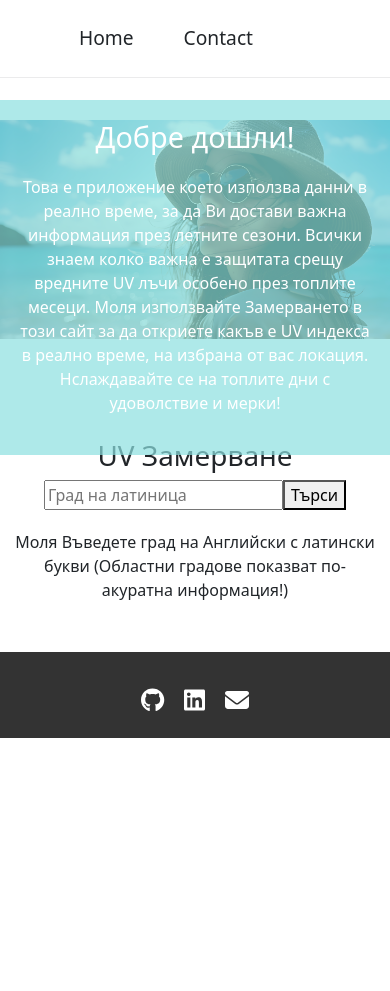
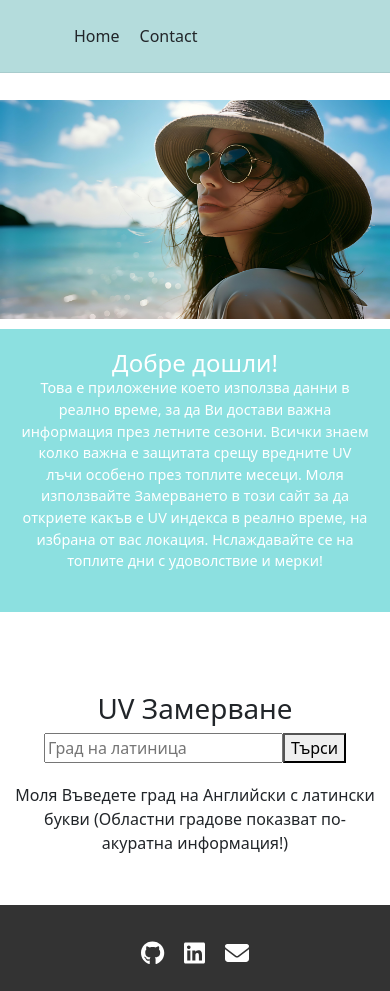
Before and after one commit to unicorn453/UV-Tracker, a React (Vite) app: page / in a window 390 px wide. Before the commit the page ends 844 px from the top, so only its background shows below. Built offline with nearby package versions, Linux system fonts and the light colour scheme; no server answers.

Commit message:
changes in styling mobile resp

```diff
--- a/src/components/UvDataFethch.jsx
+++ b/src/components/UvDataFethch.jsx
@@ -2,6 +2,7 @@ import React, { useEffect } from "react";
 import { fetchUVData } from "../uvDataFetcher.js";
 import { displayUVData } from "../uvDataDisplay.js";
 import SearchButton from "./SearchButton";
+import "../css/UvDataFetch.css";
 
 function UVDataFetch() {
   useEffect(() => {
--- /dev/null
+++ b/src/css/UvDataFetch.css
@@ -0,0 +1,3 @@
+.container {
+  margin-top: 50px;
+}
--- a/src/css/header.css
+++ b/src/css/header.css
@@ -7,6 +7,7 @@
   left: 0;
   right: 0;
   z-index: 1000; /* Ensures the header appears above other content */
+  background-color: rgb(180, 220, 220);
 }
 
 .header {
@@ -37,3 +38,13 @@
 .nav-item {
   color: var(--border-color);
 }
+@media (max-width: 768px) {
+  .header {
+    padding: 0 10px; /* Adjust padding for smaller screens */
+  }
+
+  .nav-list {
+    font-size: 1rem; /* Adjust font size for mobile devices */
+    gap: 20px; /* Adjust gap for smaller screens */
+  }
+}
--- a/src/css/heroSection.css
+++ b/src/css/heroSection.css
@@ -37,22 +37,34 @@
   margin-bottom: 20px; /* Adjust margin as needed */
 }
 
-/* Media query for mobile devices */
 @media (max-width: 768px) {
+  .hero-image {
+    position: static; /* Reset position to default */
+    width: 100%;
+    height: auto;
+    display: block;
+    z-index: 1; /* Set z-index to ensure it's behind the text */
+  }
   .hero-text {
-    order: -1; /* Move the text section before the image */
-    padding-bottom: 20px; /* Add space between text and image */
-  }
-
-  .hero-image {
-    margin-top: 20px; /* Add space above the image */
+    max-height: 70vh; /* Limit the height of the hero text box */
+    position: static; /* Reset position to default */
+    width: 100%; /* Take full width */
+    text-align: center;
+    color: white; /* Adjust text color as needed */
+    background-color: rgba(140, 224, 224);
+    padding: 20px; /* Add padding for spacing */
+    z-index: 2; /* Set z-index to ensure it's above the image */
+    margin-top: 10px; /* Add margin-top to center the text vertically */
+    margin-bottom: 30px;
   }
 
   .hero-text h1 {
-    font-size: 1.8rem; /* Adjust heading font size for mobile devices */
+    font-size: 1.5rem; /* Adjust heading font size for mobile devices */
+    margin-bottom: 0; /* Remove bottom margin of heading */
   }
 
   .hero-text p {
-    font-size: 1rem; /* Adjust paragraph font size for mobile devices */
+    font-size: 0.9rem; /* Adjust paragraph font size for mobile devices */
+    margin-bottom: 20px; /* Remove bottom margin of paragraph */
   }
 }
```
